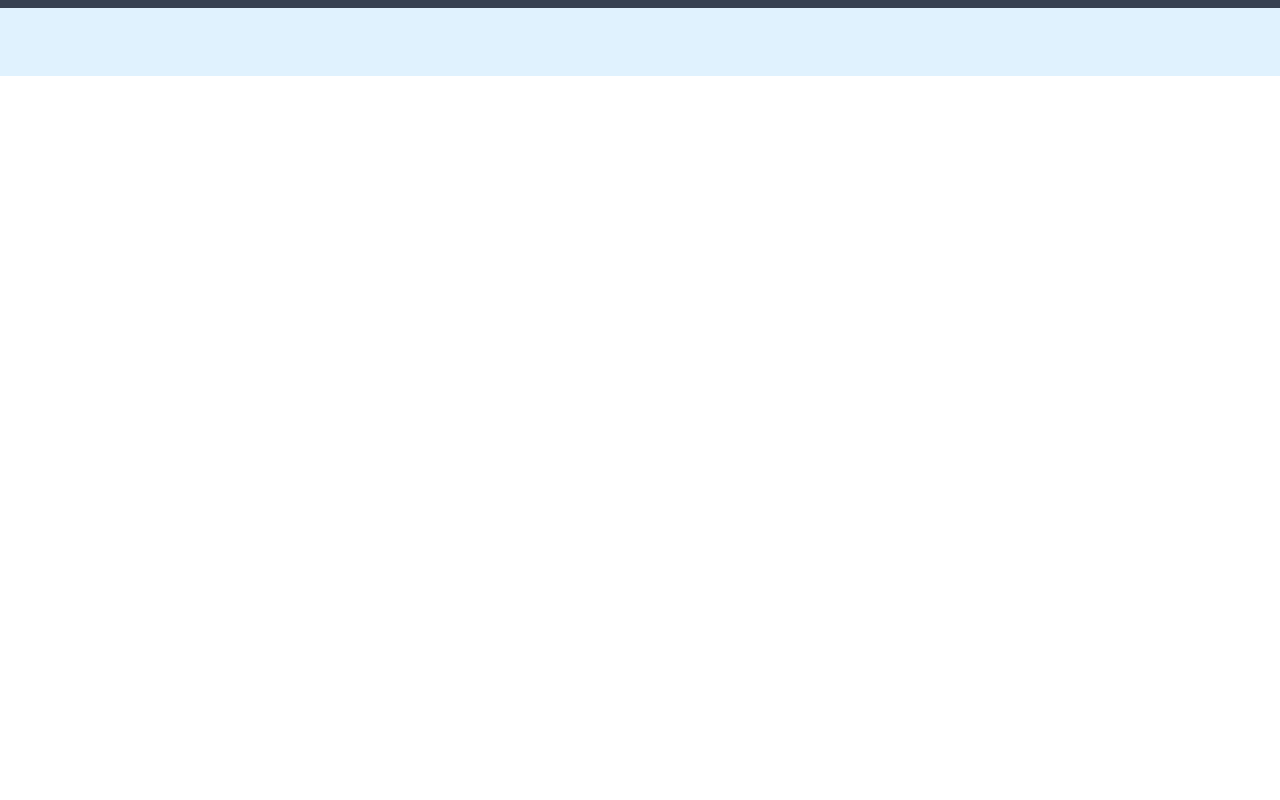
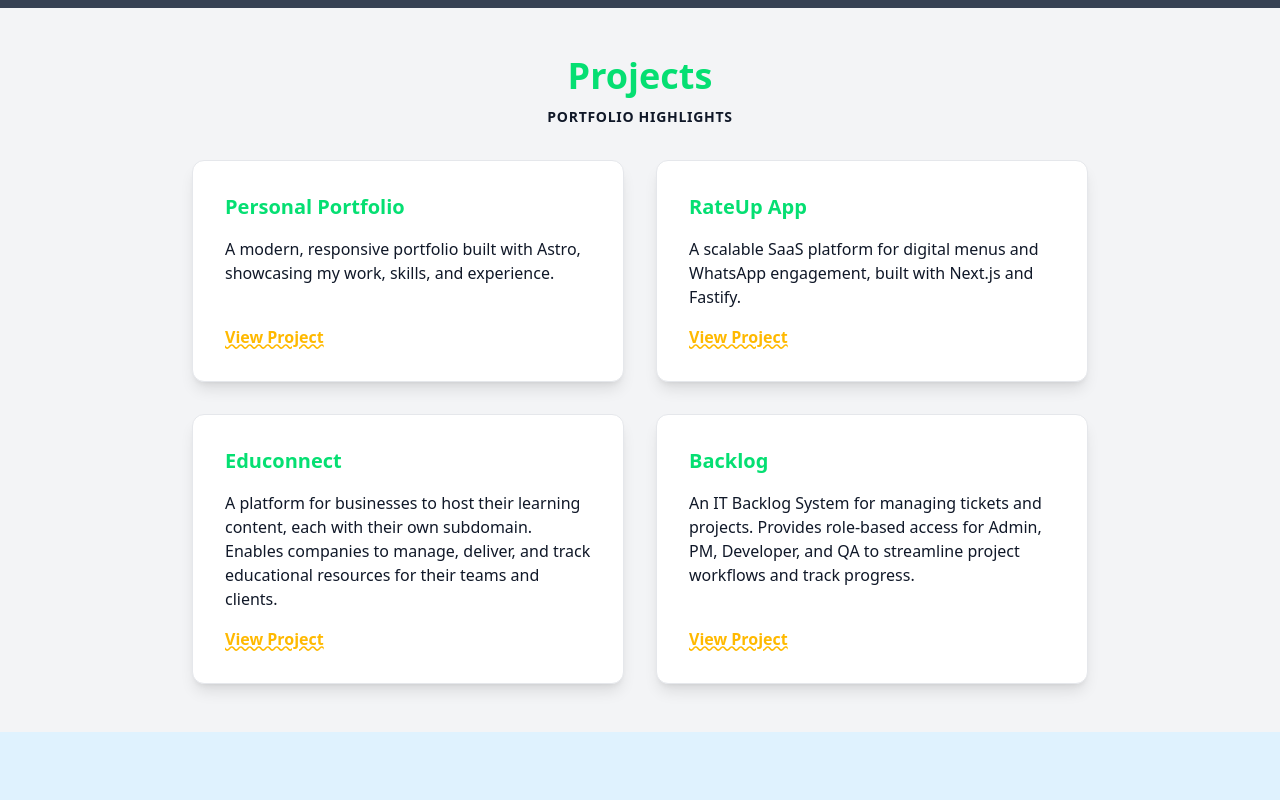
Before and after one commit to alenjoy7/portfolio, an Astro site: page / in a window 1280 px wide. Shown: the part 1850-2650 px from the top of the page. Before the commit the page ends 1926 px from the top, so only its background shows below. Built offline with nearby package versions, Linux system fonts and the light colour scheme; Astro itself is replaced by a stand-in of ours.

Commit message:
chore: migrate to Tailwind CSS Vite integration and remove unused tailwind.config.mjs

```diff
--- a/astro.config.mjs
+++ b/astro.config.mjs
@@ -1,8 +1,8 @@
 import { defineConfig } from "astro/config";
-import tailwind from "@astrojs/tailwind";
+import tailwindcss from "@tailwindcss/vite";
 
-
-// https://astro.build/config
 export default defineConfig({
-  integrations: [tailwind()],
+  vite: {
+    plugins: [tailwindcss()],
+  },
 });
--- a/package.json
+++ b/package.json
@@ -13,13 +13,13 @@
   },
   "dependencies": {
     "@astrojs/check": "^0.9.4",
-    "@astrojs/tailwind": "^6.0.2",
+    "@tailwindcss/vite": "^4.1.10",
     "astro": "^5.10.0",
     "clsx": "^2.1.1",
     "sharp": "^0.33.5",
     "tailwind-merge": "^2.5.2",
-    "tailwindcss": "^3.4.10",
-    "tailwindcss-animate": "^1.0.7",
+    "tailwindcss": "^4.1.10",
+    "tw-animate-css": "^1.3.4",
     "typescript": "^5.5.4"
   },
   "devDependencies": {
--- a/src/components/Landing.astro
+++ b/src/components/Landing.astro
@@ -5,7 +5,7 @@ import heroImage from "../assets/hero-img-text.png";
 import LandingImage from "../assets/LandingImage.astro";
 ---
 
-<section class="h-[100svh] font-chakie flex flex-col justify-between">
+<section class="h-svh font-chakie flex flex-col justify-between">
   <div>
     <div class="fixed left-0 right-0 pt-52 lg:pt-12 animation-scroll-title">
       <div class="sub-heading flex justify-between animate-fadeInTop">
--- a/src/components/Marquee.astro
+++ b/src/components/Marquee.astro
@@ -13,7 +13,7 @@ const {
 <div
   {...props}
   class={cn(
-    "group relative flex h-full w-full p-2 [--duration:15s] [--gap:20px] lg:[--gap:120px] [gap:var(--gap)]",
+    "group relative flex h-full w-full p-2 [--duration:15s] [--gap:20px] lg:[--gap:120px] gap-(--gap)",
     {
       "flex-col": vertical,
       "flex-row": !vertical,
@@ -24,9 +24,9 @@ const {
   {
     Array.from({ length: repeat }).map((_) => (
       <div
-        class={cn("flex shrink-0 [gap:var(--gap)]", {
-          "group-hover:[animation-play-state:paused]": pauseOnHover,
-          "[animation-direction:reverse]": reverse,
+        class={cn("flex shrink-0 gap-(--gap)", {
+          "group-hover:paused": pauseOnHover,
+          "direction-reverse": reverse,
           "animate-marqueeHorizontal flex-row": !vertical,
           "animate-marqueeVertical flex-col": vertical,
         })}
--- /dev/null
+++ b/src/components/Projects.astro
@@ -0,0 +1,32 @@
+---
+// Projects.astro
+---
+
+<section class="relative bg-gray-100 dark:bg-gray-900 px-4 py-12 text-gray-900 dark:text-white flex flex-col gap-8">
+  <div class="text-center">
+    <h2 class="text-2xl md:text-4xl font-bold text-green-400 mb-2">Projects</h2>
+    <span class="text-sm font-bold tracking-wider uppercase dark:text-amber-400">Portfolio Highlights</span>
+  </div>
+  <div class="grid grid-cols-1 md:grid-cols-2 gap-8 max-w-4xl mx-auto">
+    <div class="rounded-xl bg-white dark:bg-gray-800 shadow-lg p-8 flex flex-col gap-4 border border-gray-200 dark:border-gray-700">
+      <h3 class="text-xl font-semibold text-green-400">Personal Portfolio</h3>
+      <p class="flex-1">A modern, responsive portfolio built with Astro, showcasing my work, skills, and experience.</p>
+      <a href="https://github.com/alenjoy7/portfolio" target="_blank" class="text-amber-400 font-bold underline decoration-wavy hover:text-amber-500">View Project</a>
+    </div>
+    <div class="rounded-xl bg-white dark:bg-gray-800 shadow-lg p-8 flex flex-col gap-4 border border-gray-200 dark:border-gray-700">
+      <h3 class="text-xl font-semibold text-green-400">RateUp App</h3>
+      <p class="flex-1">A scalable SaaS platform for digital menus and WhatsApp engagement, built with Next.js and Fastify.</p>
+      <a href="https://rateup.app" target="_blank" class="text-amber-400 font-bold underline decoration-wavy hover:text-amber-500">View Project</a>
+    </div>
+    <div class="rounded-xl bg-white dark:bg-gray-800 shadow-lg p-8 flex flex-col gap-4 border border-gray-200 dark:border-gray-700">
+      <h3 class="text-xl font-semibold text-green-400">Educonnect</h3>
+      <p class="flex-1">A platform for businesses to host their learning content, each with their own subdomain. Enables companies to manage, deliver, and track educational resources for their teams and clients.</p>
+      <a href="https://educonnect.velonixtechnologies.com/" target="_blank" class="text-amber-400 font-bold underline decoration-wavy hover:text-amber-500">View Project</a>
+    </div>
+    <div class="rounded-xl bg-white dark:bg-gray-800 shadow-lg p-8 flex flex-col gap-4 border border-gray-200 dark:border-gray-700">
+      <h3 class="text-xl font-semibold text-green-400">Backlog</h3>
+      <p class="flex-1">An IT Backlog System for managing tickets and projects. Provides role-based access for Admin, PM, Developer, and QA to streamline project workflows and track progress.</p>
+      <a href="https://backlog.velonixtechnologies.com/" target="_blank" class="text-amber-400 font-bold underline decoration-wavy hover:text-amber-500">View Project</a>
+    </div>
+  </div>
+</section>
--- a/src/components/TimeLine.astro
+++ b/src/components/TimeLine.astro
@@ -82,7 +82,7 @@ import sololeveling from "../assets/sololeveling.png";
             ].map((value) => (
               <>
                 {value.data.map(({ link, sub, to, from, desc, footer }) => (
-                  <div class="flex flex-col sm:relative sm:before:absolute sm:before:top-2 sm:before:w-4 sm:before:h-4 sm:before:rounded-full sm:before:left-[-35px] sm:before:z-[1] before:dark:bg-gray-600 before:bg-gray-500">
+                  <div class="flex flex-col sm:relative sm:before:absolute sm:before:top-2 sm:before:w-4 sm:before:h-4 sm:before:rounded-full sm:before:left-[-35px] sm:before:z-1 before:dark:bg-gray-600 before:bg-gray-500">
                     <a
                       href={link}
                       target="_blank"
--- a/src/layouts/Layout.astro
+++ b/src/layouts/Layout.astro
@@ -4,6 +4,7 @@ const title = "Alen Joy's Portfolio";
 const description = "Alen Joy's portfolio showcasing projects and skills.";
 const url = "https://alenjoy.fun";
 const twitterHandle = "@ALENJOY7z";
+import "../styles/global.css";
 ---
 
 <!doctype html>
--- a/src/pages/index.astro
+++ b/src/pages/index.astro
@@ -4,6 +4,7 @@ import Dots from "../components/Dots.astro";
 import Profile from "../components/Profile.astro";
 import Landing from "../components/Landing.astro";
 import Dock from "../components/Dock.astro";
+import Projects from "../components/Projects.astro";
 ---
 
 <Layout title="Home">
@@ -12,6 +13,7 @@ import Dock from "../components/Dock.astro";
       <Landing />
     </Dots>
     <Profile />
+    <Projects />
     <Dock />
   </main>
 </Layout>
--- /dev/null
+++ b/src/styles/global.css
@@ -0,0 +1,108 @@
+@import "tailwindcss";
+@import "tw-animate-css";
+
+@custom-variant dark (&:is(.dark *));
+
+@layer base {
+    @font-face {
+      font-family: 'chakie';
+      src: url('/fonts/chakie.woff2') format('woff2'); /* adjust path */
+    }
+  }
+
+  @layer utilities {
+    /* Custom font families */
+    .font-chakie {
+      font-family: 'chakie', 'Inter', sans-serif;
+    }
+
+    /* Animations */
+    .animate-typing {
+      animation: typing 1s steps(11), blink 0.7s infinite;
+    }
+
+    .animate-fadeInTop {
+      animation: fadeInTop 1s ease-in-out;
+    }
+
+    .animate-fadeIn {
+      animation: fadeIn 1s ease-in-out;
+    }
+
+    .animate-fadeInImage {
+      animation: fadeInImage 1s ease-in-out;
+    }
+
+    .animate-marquee-horizontal {
+      animation: marqueeX var(--duration) infinite linear;
+    }
+
+    .animate-marquee-vertical {
+      animation: marqueeY var(--duration) linear infinite;
+    }
+  }
+
+  /* Keyframes */
+  @layer utilities {
+    @keyframes fadeInTop {
+      0% {
+        opacity: 0;
+        margin-top: 3rem; /* 12px or 3rem based on desired unit */
+      }
+      100% {
+        opacity: 1;
+      }
+    }
+
+    @keyframes fadeIn {
+      0% {
+        opacity: 0;
+      }
+      100% {
+        opacity: 1;
+      }
+    }
+
+    @keyframes fadeInImage {
+      0% {
+        opacity: 0;
+        margin-top: 40dvh;
+      }
+      100% {
+        opacity: 1;
+      }
+    }
+
+    @keyframes typing {
+      from {
+        width: 0;
+      }
+      to {
+        width: 100%;
+      }
+    }
+
+    @keyframes blink {
+      50% {
+        border-right-color: transparent;
+      }
+    }
+
+    @keyframes marqueeX {
+      from {
+        transform: translateX(0);
+      }
+      to {
+        transform: translateX(calc(-100% - var(--gap)));
+      }
+    }
+
+    @keyframes marqueeY {
+      from {
+        transform: translateY(0);
+      }
+      to {
+        transform: translateY(calc(-100% - var(--gap)));
+      }
+    }
+  }
--- a/tailwind.config.mjs
+++ /dev/null
@@ -1,55 +0,0 @@
-/** @type {import('tailwindcss').Config} */
-import defaultTheme from "tailwindcss/defaultTheme";
-
-export default {
-  content: ["./src/**/*.{astro,html,js,jsx,md,mdx,svelte,ts,tsx,vue}"],
-  darkMode: "class",
-  theme: {
-    extend: {
-      fontFamily: {
-        sans: ["Inter", ...defaultTheme.fontFamily.sans],
-        chakie: ["chakie", ...defaultTheme.fontFamily.sans],
-      },
-      animation: {
-        typing: "typing 1s steps(11), blink 0.7s infinite",
-        fadeInTop: "fadeInTop 1s ease-in-out",
-        fadeIn: "fadeIn 1s ease-in-out",
-        fadeInImage: "fadeInImage 1s ease-in-out",
-        marqueeHorizontal: "marqueeX var(--duration) infinite linear",
-        marqueeVertical: "marqueeY var(--duration) linear infinite",
-      },
-      keyframes: {
-        fadeInTop: {
-          "0%": { opacity: "0", marginTop: 12 },
-          "100%": { opacity: "1" },
-        },
-        fadeIn: {
-          "0%": { opacity: "0" },
-          "100%": { opacity: "1" },
-        },
-        fadeInImage: {
-          "0%": { opacity: "0", marginTop: "40dvh" },
-          "100%": { opacity: "1" },
-        },
-        typing: {
-          from: { width: "0" },
-          to: { width: "100%" },
-        },
-        blink: {
-          "50%": {
-            "border-right-color": "transparent",
-          },
-        },
-        marqueeX: {
-          from: { transform: "translateX(0)" },
-          to: { transform: "translateX(calc(-100% - var(--gap)))" },
-        },
-        marqueeY: {
-          from: { transform: "translateY(0)" },
-          to: { transform: "translateY(calc(-100% - var(--gap)))" },
-        },
-      },
-    },
-  },
-  plugins: [require("tailwindcss-animate")],
-};
```
Also changed, not shown: pnpm-lock.yaml.
